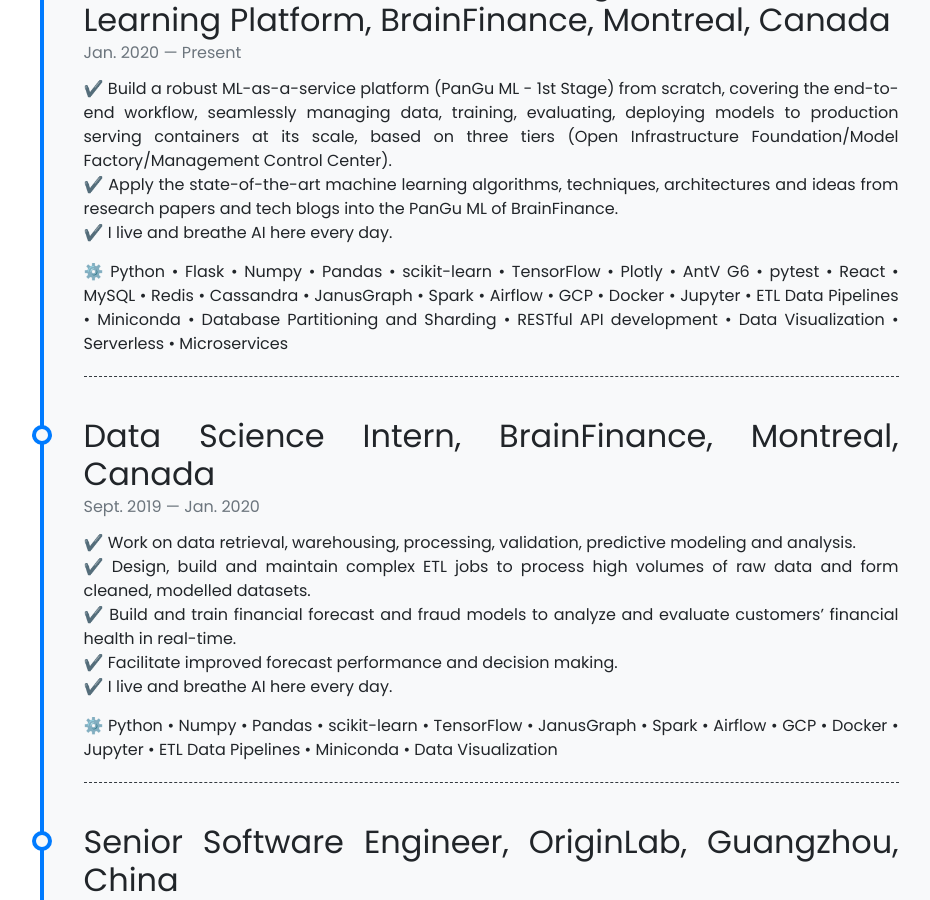
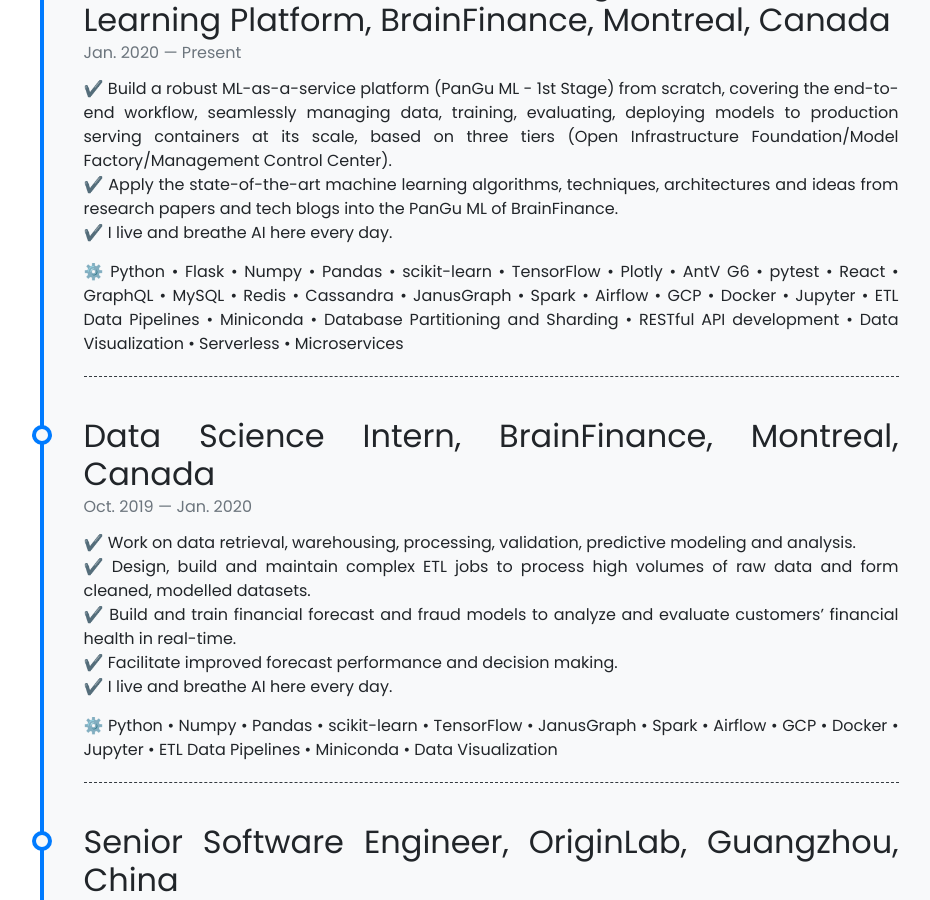
Before and after one commit to Lei-Xu/Lei-Xu.github.io, a Jekyll site: the page built from pages/about.md, in a window 1280 px wide and 900 px high, scrolled down 1088 px. Shown: the whole window, without its empty margins (149-1079 px from the left). Built offline with Jekyll 4.4.1, drawn with Linux system fonts in a browser that asks for light colours; nearby versions of some CDN libraries; emoji names are drawn with the system emoji font.

Commit message:
no message

```diff
--- a/_data/timeline.yml
+++ b/_data/timeline.yml
@@ -5,10 +5,10 @@
     - Build a robust ML-as-a-service platform (PanGu ML - 1st Stage) from scratch, covering the end-to-end workflow, seamlessly managing data, training, evaluating, deploying models to production serving containers at its scale, based on three tiers (Open Infrastructure Foundation/Model Factory/Management Control Center).
     - Apply the state-of-the-art machine learning algorithms, techniques, architectures and ideas from research papers and tech blogs into the PanGu ML of BrainFinance.
     - I live and breathe AI here every day.
-    - Python • Flask • Numpy • Pandas • scikit-learn • TensorFlow • Plotly • AntV G6 • pytest • React • MySQL • Redis • Cassandra • JanusGraph • Spark • Airflow • GCP • Docker • Jupyter • ETL Data Pipelines • Miniconda • Database Partitioning and Sharding • RESTful API development • Data Visualization • Serverless • Microservices
+    - Python • Flask • Numpy • Pandas • scikit-learn • TensorFlow • Plotly • AntV G6 • pytest • React • GraphQL • MySQL • Redis • Cassandra • JanusGraph • Spark • Airflow • GCP • Docker • Jupyter • ETL Data Pipelines • Miniconda • Database Partitioning and Sharding • RESTful API development • Data Visualization • Serverless • Microservices
 
 - title: Data Science Intern, BrainFinance, Montreal, Canada
-  from: Sept. 2019
+  from: Oct. 2019
   to: Jan. 2020
   description:
     - Work on data retrieval, warehousing, processing, validation, predictive modeling and analysis.
```
